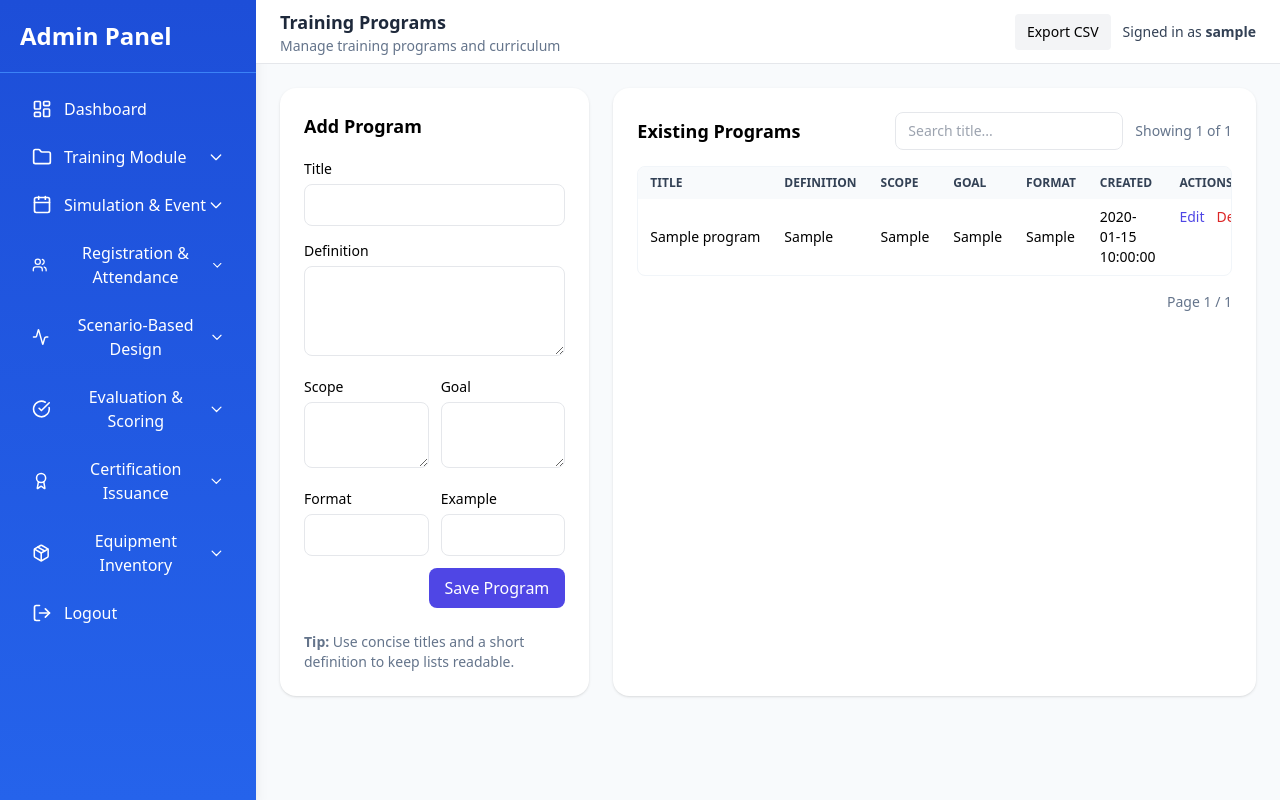
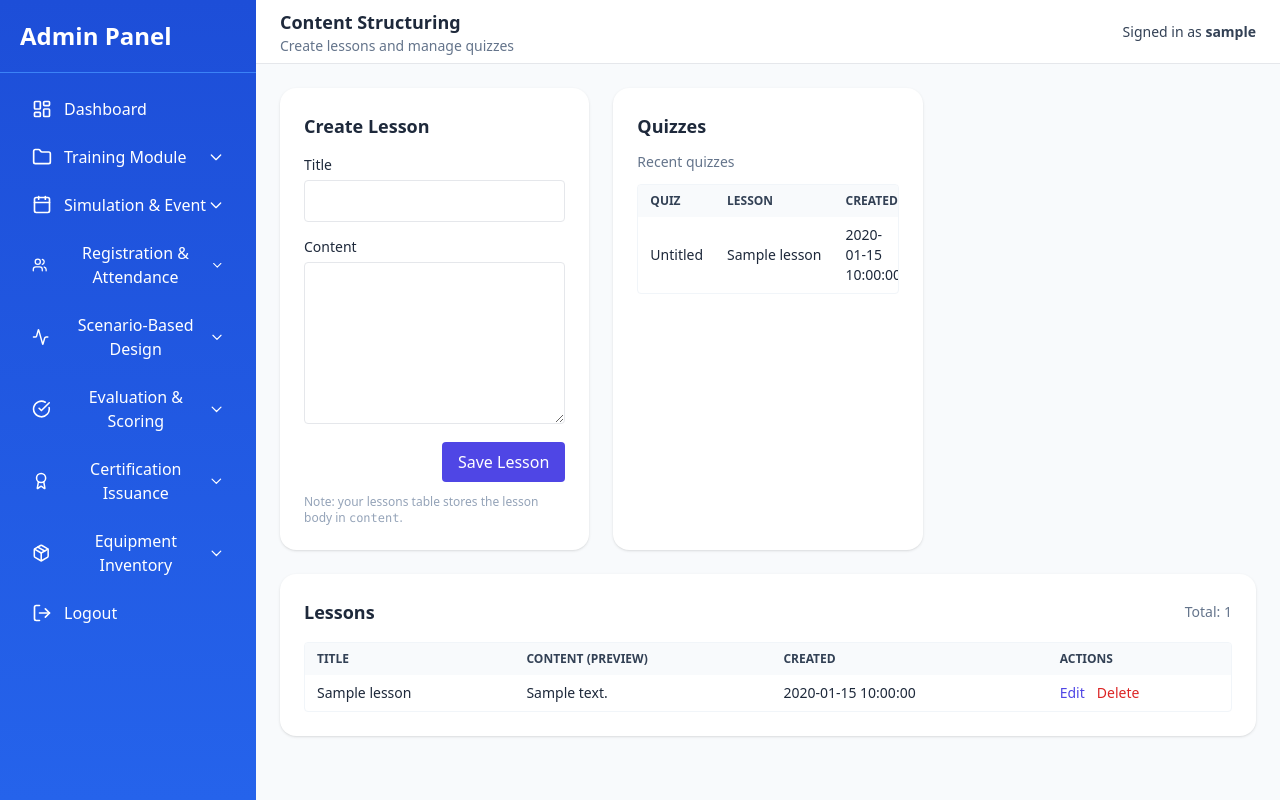
Before and after one commit to Rhuary13/Capstone-defense, a PHP site: page /module1.2.php in a window 1280 px wide. Run offline with PHP 8.4, Linux system fonts and the light colour scheme; the visitor is signed in with stand-in values (Sample User, id 1); tables that the repository leaves empty hold one stand-in row (values such as "Sample post"); some libraries are stand-ins or nearby versions.

Commit message:
Capstone-defense

```diff
--- a/admin/module1/module1.2.php
+++ b/admin/module1/module1.2.php
@@ -1,315 +1,261 @@
 <?php
+// module1.2.php — Content Structuring (single-file, admin)
+// Assumes lessons table columns: id, title, content, created_at
+
 session_start();
-// Database connection
-$host = "localhost";
-$user = "root";
-$pass = ""; // or your MySQL password if set
-$db   = "training_management"; // <-- use your actual DB name
 
-$conn = new mysqli($host, $user, $pass, $db);
+// ------------------ DB connect ------------------
+$DB_HOST = 'localhost';
+$DB_USER = 'root';
+$DB_PASS = '';
+$DB_NAME = 'training_management';
+
+$conn = new mysqli($DB_HOST, $DB_USER, $DB_PASS, $DB_NAME);
 if ($conn->connect_error) {
-    die("Connection failed: " . htmlspecialchars($conn->connect_error));
+    die('DB connect error: ' . htmlspecialchars($conn->connect_error));
 }
 
-// Security: require login
-if (!isset($_SESSION['id'])) {
-    header("Location: ../auth/login.php");
+// ------------------ Admin check ------------------
+if (!isset($_SESSION['id']) || ($_SESSION['role'] ?? '') !== 'admin') {
+    header('Location: ../auth/login.php');
     exit;
 }
 
-// -------- Export CSV (simple) --------
-if (isset($_GET['export']) && $_GET['export'] === 'csv') {
-    header('Content-Type: text/csv; charset=utf-8');
-    header('Content-Disposition: attachment; filename=training_programs.csv');
-    $out = fopen('php://output', 'w');
-    fputcsv($out, ['id','title','definition','scope','goal','format','example','created_at']);
-    $res = $conn->query("SELECT id,title,definition,scope,goal,format,example,created_at FROM training_programs ORDER BY created_at DESC");
-    if ($res) {
-        while ($r = $res->fetch_assoc()) {
-            fputcsv($out, [$r['id'],$r['title'],$r['definition'],$r['scope'],$r['goal'],$r['format'],$r['example'],$r['created_at']]);
+// ------------------ CSRF ------------------
+if (empty($_SESSION['csrf_token'])) $_SESSION['csrf_token'] = bin2hex(random_bytes(32));
+$CSRF = $_SESSION['csrf_token'];
+
+// ------------------ Helpers ------------------
+function esc($s){ return htmlspecialchars($s ?? '', ENT_QUOTES, 'UTF-8'); }
+function table_exists($conn, $table){
+    $t = $conn->real_escape_string($table);
+    $r = $conn->query("SHOW TABLES LIKE '{$t}'");
+    return ($r && $r->num_rows > 0);
+}
+function column_exists($conn, $table, $column){
+    $t = $conn->real_escape_string($table);
+    $c = $conn->real_escape_string($column);
+    $r = $conn->query("SHOW COLUMNS FROM `{$t}` LIKE '{$c}'");
+    return ($r && $r->num_rows > 0);
+}
+
+// ------------------ Messages ------------------
+$errors = [];
+$success = [];
+
+// ------------------ POST: Add Lesson ------------------
+if ($_SERVER['REQUEST_METHOD'] === 'POST' && isset($_POST['add_lesson'])) {
+    if (!isset($_POST['csrf_token']) || !hash_equals($_SESSION['csrf_token'], $_POST['csrf_token'])) {
+        $errors[] = 'Invalid CSRF token.';
+    } else {
+        $title = trim($_POST['title'] ?? '');
+        $content = trim($_POST['content'] ?? '');
+
+        if ($title === '') $errors[] = 'Title is required.';
+        if ($content === '') $errors[] = 'Content is required.';
+
+        if (empty($errors)) {
+            $stmt = $conn->prepare("INSERT INTO lessons (title, content, created_at) VALUES (?, ?, NOW())");
+            $stmt->bind_param('ss', $title, $content);
+            if ($stmt->execute()) {
+                $success[] = 'Lesson created successfully.';
+            } else {
+                $errors[] = 'DB error (insert lesson): ' . $stmt->error;
+            }
+            $stmt->close();
         }
     }
-    fclose($out);
-    exit;
 }
 
-// ---------- Helpers ----------
-function esc($s){ return htmlspecialchars($s ?? '', ENT_QUOTES, 'UTF-8'); }
-
-// ---------- Handle POSTs (Create / Update) with prepared statements ----------
-$postErrors = [];
-if ($_SERVER['REQUEST_METHOD'] === 'POST') {
-    // create
-    if (isset($_POST['add_program'])) {
-        $title = trim($_POST['title'] ?? '');
-        if ($title === '') $postErrors[] = 'Title is required.';
-        if (empty($postErrors)) {
-            $stmt = $conn->prepare("INSERT INTO training_programs (title, definition, scope, goal, format, example, created_at) VALUES (?, ?, ?, ?, ?, ?, NOW())");
-            $stmt->bind_param('ssssss', $_POST['title'], $_POST['definition'], $_POST['scope'], $_POST['goal'], $_POST['format'], $_POST['example']);
-            $stmt->execute();
+// ------------------ GET: Delete Lesson ------------------
+if (isset($_GET['delete_lesson'])) {
+    $id = (int)$_GET['delete_lesson'];
+    if ($id > 0) {
+        $stmt = $conn->prepare("DELETE FROM lessons WHERE id=?");
+        $stmt->bind_param('i', $id);
+        if ($stmt->execute()) $success[] = 'Lesson deleted.';
+        else $errors[] = 'Failed to delete: ' . $stmt->error;
         $stmt->close();
-            header('Location: program.php?success=1');
+        // redirect to remove query param
+        header('Location: ' . strtok($_SERVER["REQUEST_URI"], '?'));
         exit;
     }
 }
 
-    // update
-    if (isset($_POST['update_program'])) {
-        $id = (int)($_POST['id'] ?? 0);
-        $title = trim($_POST['title'] ?? '');
-        if ($id <= 0) $postErrors[] = 'Invalid program id.';
-        if ($title === '') $postErrors[] = 'Title is required.';
-        if (empty($postErrors)) {
-            $stmt = $conn->prepare("UPDATE training_programs SET title=?, definition=?, scope=?, goal=?, format=?, example=? WHERE id=?");
-            $stmt->bind_param('ssssssi', $_POST['title'], $_POST['definition'], $_POST['scope'], $_POST['goal'], $_POST['format'], $_POST['example'], $id);
-            $stmt->execute();
-            $stmt->close();
-            header('Location: program.php?updated=1');
-            exit;
+// ------------------ Fetch lessons for listing ------------------
+// Use created_at ordering; fallback to id if needed
+$lessons_q = $conn->query("SELECT id, title, content, created_at FROM lessons ORDER BY created_at DESC");
+if (!$lessons_q) {
+    $lessons_q = $conn->query("SELECT id, title, content, created_at FROM lessons ORDER BY id DESC");
 }
+
+// ------------------ Fetch quizzes safely (if table exists) ------------------
+$quizzes_q = false;
+if (table_exists($conn, 'quizzes')) {
+    if (column_exists($conn, 'quizzes', 'created_at')) {
+        $quizzes_q = $conn->query("SELECT q.*, l.title AS lesson_title FROM quizzes q LEFT JOIN lessons l ON q.lesson_id = l.id ORDER BY q.created_at DESC");
+    } else {
+        $quizzes_q = $conn->query("SELECT q.*, l.title AS lesson_title FROM quizzes q LEFT JOIN lessons l ON q.lesson_id = l.id ORDER BY q.id DESC");
     }
 }
 
-// ---------- Delete via GET (confirm client-side) ----------
-if (isset($_GET['delete'])) {
-    $id = (int) $_GET['delete'];
-    if ($id > 0) {
-        $stmt = $conn->prepare("DELETE FROM training_programs WHERE id=?");
-        $stmt->bind_param('i', $id);
-        $stmt->execute();
-        $stmt->close();
-    }
-    header('Location: program.php?deleted=1');
-    exit;
-}
-
-// ---------- Fetch (for edit) ----------
-$editData = null;
-if (isset($_GET['edit'])) {
-    $id = (int) $_GET['edit'];
-    $stmt = $conn->prepare("SELECT * FROM training_programs WHERE id=? LIMIT 1");
-    $stmt->bind_param('i', $id);
-    $stmt->execute();
-    $result = $stmt->get_result();
-    $editData = $result->fetch_assoc();
-    $stmt->close();
-}
-
-// ---------- Fetch all programs (with simple pagination) ----------
-$page = max(1, (int)($_GET['page'] ?? 1));
-$perPage = 12;
-$offset = ($page - 1) * $perPage;
-$totalR = $conn->query("SELECT COUNT(*) AS c FROM training_programs");
-$total = 0;
-if ($totalR) { $total = (int)$totalR->fetch_assoc()['c']; }
-$pages = max(1, (int)ceil($total / $perPage));
-$stmt = $conn->prepare("SELECT id,title,definition,scope,goal,format,example,created_at FROM training_programs ORDER BY created_at DESC LIMIT ? OFFSET ?");
-$stmt->bind_param('ii', $perPage, $offset);
-$stmt->execute();
-$programs = $stmt->get_result();
+// Example SQL for quizzes if missing (shown in UI)
+$example_sql = <<<SQL
+-- Example SQL to create quizzes & questions:
+CREATE TABLE quizzes (
+  id INT AUTO_INCREMENT PRIMARY KEY,
+  lesson_id INT NOT NULL,
+  title VARCHAR(255) NOT NULL,
+  created_at DATETIME DEFAULT CURRENT_TIMESTAMP
+);
+CREATE TABLE quiz_questions (
+  id INT AUTO_INCREMENT PRIMARY KEY,
+  quiz_id INT NOT NULL,
+  question TEXT NOT NULL,
+  option_a TEXT, option_b TEXT, option_c TEXT, option_d TEXT,
+  correct CHAR(1) NOT NULL
+);
+SQL;
 
 ?>
-
 <!doctype html>
 <html lang="en">
 <head>
-  <meta charset="utf-8">
-  <meta name="viewport" content="width=device-width,initial-scale=1">
-  <title>Training Programs — Admin</title>
+  <meta charset="utf-8" />
+  <meta name="viewport" content="width=device-width,initial-scale=1" />
+  <title>Content Structuring — Admin</title>
   <script src="https://cdn.tailwindcss.com"></script>
-  <script src="https://unpkg.com/alpinejs@3.x.x" defer></script>
   <script src="https://unpkg.com/lucide@latest"></script>
   <style>
     html,body{height:100%}
     .app{display:flex;height:100vh;overflow:hidden}
     .main-wrap{flex:1;display:flex;flex-direction:column;min-width:0}
-    .main-scroll{flex:1;overflow:auto;min-height:0;padding:1.5rem}
-    /* subtle table wrapping */
-    .table-cell-truncate{max-width:16rem;overflow:hidden;text-overflow:ellipsis;white-space:nowrap}
+    .main-scroll{flex:1;overflow:auto;min-height:0;padding:1.5rem;background:#f8fafc}
+    .truncate{max-width:18rem;overflow:hidden;text-overflow:ellipsis;white-space:nowrap}
   </style>
 </head>
-<body class="bg-slate-50 font-sans">
+<body class="font-sans text-slate-800">
 
 <div class="app">
-    <!-- Sidebar include if exists -->
-    <?php if (file_exists(__DIR__ . '/../sidebar.php')): ?>
-      <?php include __DIR__ . '/../sidebar.php'; ?>
-    <?php else: ?>
-      <aside style="width:16rem;background:#fff;border-right:1px solid #edf2f7;padding:1rem;">
-        <div class="font-bold text-lg">Admin</div>
-      </aside>
-    <?php endif; ?>
+  <!-- Sidebar include -->
+  <?php include '../sidebar.php'; ?>
 
   <div class="main-wrap">
     <header class="bg-white border-b h-16 flex items-center justify-between px-6">
       <div>
-          <h1 class="text-lg font-semibold text-slate-800">Training Programs</h1>
-          <div class="text-sm text-slate-500">Manage training programs and curriculum</div>
+        <h1 class="text-lg font-semibold">Content Structuring</h1>
+        <div class="text-sm text-slate-500">Create lessons and manage quizzes</div>
       </div>
       <div class="flex items-center gap-3">
-          <a href="?export=csv" class="px-3 py-2 bg-gray-100 rounded text-sm">Export CSV</a>
-          <div class="text-sm text-slate-700">Signed in as <strong><?= esc($_SESSION['username'] ?? 'User') ?></strong></div>
+        <div class="text-sm text-slate-700">Signed in as <strong><?= esc($_SESSION['username'] ?? 'Admin') ?></strong></div>
       </div>
     </header>
 
     <main class="main-scroll" role="main">
       <div class="max-w-6xl mx-auto">
-          <?php if (!empty($postErrors)): ?>
-            <div class="mb-4 p-3 rounded-lg bg-rose-50 text-rose-700 border border-rose-100">
-              <strong>Errors:</strong>
-              <ul class="mt-1">
-                <?php foreach ($postErrors as $pe): ?><li><?= esc($pe) ?></li><?php endforeach; ?>
-              </ul>
-            </div>
-          <?php endif; ?>
+
+        <!-- messages -->
+        <?php foreach ($errors as $er): ?>
+          <div class="mb-3 p-3 rounded bg-rose-50 border border-rose-100 text-rose-800"><?= esc($er) ?></div>
+        <?php endforeach; ?>
+        <?php foreach ($success as $s): ?>
+          <div class="mb-3 p-3 rounded bg-green-50 border border-green-100 text-green-800"><?= esc($s) ?></div>
+        <?php endforeach; ?>
 
         <div class="grid grid-cols-1 lg:grid-cols-3 gap-6">
-            <!-- Form panel -->
+          <!-- Lesson form -->
           <section class="bg-white p-6 rounded-2xl shadow">
-              <div class="flex items-center justify-between mb-4">
-                <h2 class="text-lg font-semibold"><?= $editData ? 'Edit Program' : 'Add Program' ?></h2>
-                <?php if ($editData): ?>
-                  <a href="program.php" class="text-sm text-slate-500">New</a>
-                <?php endif; ?>
+            <h2 class="text-lg font-semibold mb-3">Create Lesson</h2>
+            <form method="POST">
+              <input type="hidden" name="csrf_token" value="<?= esc($CSRF) ?>">
+              <div class="mb-3">
+                <label class="text-sm font-medium">Title</label>
+                <input name="title" required class="mt-1 w-full px-3 py-2 border rounded" />
               </div>
-
-              <form method="POST" class="space-y-3">
-                <input type="hidden" name="id" value="<?= esc($editData['id'] ?? '') ?>">
-
-                <div>
-                  <label class="text-sm font-medium">Title</label>
-                  <input name="title" required value="<?= esc($editData['title'] ?? '') ?>" class="mt-1 w-full px-3 py-2 border rounded-lg" />
+              <div class="mb-3">
+                <label class="text-sm font-medium">Content</label>
+                <textarea name="content" rows="6" class="mt-1 w-full px-3 py-2 border rounded"></textarea>
               </div>
-
-                <div>
-                  <label class="text-sm font-medium">Definition</label>
-                  <textarea name="definition" rows="3" class="mt-1 w-full px-3 py-2 border rounded-lg"><?= esc($editData['definition'] ?? '') ?></textarea>
-                </div>
-
-                <div class="grid grid-cols-1 md:grid-cols-2 gap-3">
-                  <div>
-                    <label class="text-sm font-medium">Scope</label>
-                    <textarea name="scope" rows="2" class="mt-1 w-full px-3 py-2 border rounded-lg"><?= esc($editData['scope'] ?? '') ?></textarea>
-                  </div>
-                  <div>
-                    <label class="text-sm font-medium">Goal</label>
-                    <textarea name="goal" rows="2" class="mt-1 w-full px-3 py-2 border rounded-lg"><?= esc($editData['goal'] ?? '') ?></textarea>
-                  </div>
-                </div>
-
-                <div class="grid grid-cols-1 md:grid-cols-2 gap-3">
-                  <div>
-                    <label class="text-sm font-medium">Format</label>
-                    <input name="format" value="<?= esc($editData['format'] ?? '') ?>" class="mt-1 w-full px-3 py-2 border rounded-lg" />
-                  </div>
-                  <div>
-                    <label class="text-sm font-medium">Example</label>
-                    <input name="example" value="<?= esc($editData['example'] ?? '') ?>" class="mt-1 w-full px-3 py-2 border rounded-lg" />
-                  </div>
-                </div>
-
-                <div class="flex gap-2 justify-end">
-                  <?php if ($editData): ?>
-                    <button type="submit" name="update_program" class="px-4 py-2 bg-indigo-600 text-white rounded-lg">Update Program</button>
-                    <a href="program.php" class="px-4 py-2 bg-gray-100 rounded-lg">Cancel</a>
-                  <?php else: ?>
-                    <button type="submit" name="add_program" class="px-4 py-2 bg-indigo-600 text-white rounded-lg">Save Program</button>
-                  <?php endif; ?>
+              <div class="flex justify-end">
+                <button type="submit" name="add_lesson" class="px-4 py-2 bg-indigo-600 text-white rounded">Save Lesson</button>
               </div>
             </form>
-
-              <div class="mt-6 text-sm text-slate-500">
-                <strong>Tip:</strong> Use concise titles and a short definition to keep lists readable.
-              </div>
+            <div class="text-xs text-slate-400 mt-3">Note: your lessons table stores the lesson body in <code>content</code>.</div>
           </section>
 
-            <!-- Programs list (spans 2 columns on large screens) -->
-            <section class="lg:col-span-2 bg-white p-6 rounded-2xl shadow">
-              <div class="flex items-center justify-between mb-4">
-                <h2 class="text-lg font-semibold">Existing Programs</h2>
-                <div class="flex items-center gap-3">
-                  <input id="search" placeholder="Search title..." class="px-3 py-2 border rounded-lg text-sm" oninput="filterTable(this.value)">
-                  <label class="text-sm text-slate-500">Showing <?= $programs->num_rows ?> of <?= $total ?></label>
-                </div>
-              </div>
-
-              <div class="overflow-auto rounded-lg border border-slate-100">
+          <!-- placeholder quizzes panel -->
+          <section class="bg-white p-6 rounded-2xl shadow">
+            <h2 class="text-lg font-semibold mb-3">Quizzes</h2>
+            <?php if ($quizzes_q !== false): ?>
+              <p class="text-sm text-slate-500 mb-3">Recent quizzes</p>
+              <div class="overflow-auto rounded border border-slate-100">
                 <table class="min-w-full text-sm">
                   <thead class="bg-slate-50 text-slate-700 text-xs uppercase">
                     <tr>
-                      <th class="px-3 py-2 text-left">Title</th>
-                      <th class="px-3 py-2 text-left">Definition</th>
-                      <th class="px-3 py-2 text-left">Scope</th>
-                      <th class="px-3 py-2 text-left">Goal</th>
-                      <th class="px-3 py-2 text-left">Format</th>
+                      <th class="px-3 py-2 text-left">Quiz</th>
+                      <th class="px-3 py-2 text-left">Lesson</th>
                       <th class="px-3 py-2 text-left">Created</th>
-                      <th class="px-3 py-2 text-left">Actions</th>
                     </tr>
                   </thead>
-                  <tbody id="programTable" class="divide-y">
-                    <?php while ($row = $programs->fetch_assoc()): ?>
-                      <tr>
-                        <td class="px-3 py-2 table-cell-truncate" title="<?= esc($row['title']) ?>"><?= esc($row['title']) ?></td>
-                        <td class="px-3 py-2 table-cell-truncate" title="<?= esc($row['definition']) ?>"><?= esc($row['definition']) ?></td>
-                        <td class="px-3 py-2 table-cell-truncate" title="<?= esc($row['scope']) ?>"><?= esc($row['scope']) ?></td>
-                        <td class="px-3 py-2 table-cell-truncate" title="<?= esc($row['goal']) ?>"><?= esc($row['goal']) ?></td>
-                        <td class="px-3 py-2 table-cell-truncate" title="<?= esc($row['format']) ?>"><?= esc($row['format']) ?></td>
-                        <td class="px-3 py-2"><?= esc($row['created_at']) ?></td>
-                        <td class="px-3 py-2 flex gap-3">
-                          <a href="?edit=<?= (int)$row['id'] ?>" class="text-indigo-600 hover:underline">Edit</a>
-                          <a href="#" onclick="confirmDelete(<?= (int)$row['id'] ?>)" class="text-red-600 hover:underline">Delete</a>
-                        </td>
+                  <tbody>
+                    <?php while ($q = $quizzes_q->fetch_assoc()): ?>
+                      <tr class="hover:bg-slate-50">
+                        <td class="px-3 py-2"><?= esc($q['title'] ?? 'Untitled') ?></td>
+                        <td class="px-3 py-2 truncate"><?= esc($q['lesson_title'] ?? '-') ?></td>
+                        <td class="px-3 py-2"><?= esc($q['created_at'] ?? $q['id']) ?></td>
                       </tr>
                     <?php endwhile; ?>
                   </tbody>
                 </table>
               </div>
-
-              <!-- Pagination -->
-              <div class="mt-4 flex items-center justify-end gap-2">
-                <?php if ($page > 1): ?>
-                  <a href="?page=<?= $page-1 ?>" class="px-3 py-1 bg-gray-100 rounded">Prev</a>
+            <?php else: ?>
+              <div class="text-sm text-slate-500">No quizzes table found. Create <code>quizzes</code> and <code>quiz_questions</code> to enable quizzes.</div>
+              <pre class="mt-3 p-2 bg-white text-xs rounded border"><?= esc($example_sql) ?></pre>
             <?php endif; ?>
-                <div class="text-sm text-slate-500">Page <?= $page ?> / <?= $pages ?></div>
-                <?php if ($page < $pages): ?>
-                  <a href="?page=<?= $page+1 ?>" class="px-3 py-1 bg-gray-100 rounded">Next</a>
-                <?php endif; ?>
-              </div>
-
           </section>
 
         </div>
+
+        <div class="mt-6 bg-white p-6 rounded-2xl shadow">
+          <div class="flex items-center justify-between mb-4">
+            <h3 class="text-lg font-semibold">Lessons</h3>
+            <div class="text-sm text-slate-500">Total: <?= ($lessons_q ? $lessons_q->num_rows : 0) ?></div>
+          </div>
+
+          <div class="overflow-auto rounded border border-slate-100">
+            <table class="min-w-full text-sm">
+              <thead class="bg-slate-50 text-slate-700 text-xs uppercase">
+                <tr>
+                  <th class="px-3 py-2 text-left">Title</th>
+                  <th class="px-3 py-2 text-left">Content (preview)</th>
+                  <th class="px-3 py-2 text-left">Created</th>
+                  <th class="px-3 py-2 text-left">Actions</th>
+                </tr>
+              </thead>
+              <tbody>
+              <?php if ($lessons_q && $lessons_q->num_rows): while ($row = $lessons_q->fetch_assoc()): ?>
+                <tr class="hover:bg-slate-50">
+                  <td class="px-3 py-2 font-medium"><?= esc($row['title']) ?></td>
+                  <td class="px-3 py-2 truncate"><?= esc(substr(strip_tags($row['content']), 0, 180)) ?></td>
+                  <td class="px-3 py-2"><?= esc($row['created_at'] ?? '') ?></td>
+                  <td class="px-3 py-2 flex gap-3">
+                    <a class="text-indigo-600" href="edit_lesson.php?id=<?= (int)$row['id'] ?>">Edit</a>
+                    <a class="text-red-600" href="#" onclick="if(confirm('Delete this lesson?')) window.location='?delete_lesson=<?= (int)$row['id'] ?>'">Delete</a>
+                  </td>
+                </tr>
+              <?php endwhile; else: ?>
+                <tr><td colspan="4" class="p-4 text-center text-slate-500">No lessons yet.</td></tr>
+              <?php endif; ?>
+              </tbody>
+            </table>
+          </div>
+        </div>
+
       </div>
     </main>
   </div>
 </div>
 
-  <!-- Delete confirmation modal (Alpine) -->
-  <div x-data="{}" x-init="() => {}">
-    <template x-teleport="body">
-      <div id="confirmDelete" x-show="false" style="display:none"></div>
-    </template>
-  </div>
-
-  <script>
-    lucide.createIcons();
-    function confirmDelete(id){
-      if (confirm('Delete this program? This action cannot be undone.')){
-        window.location.href = '?delete='+id;
-      }
-    }
-
-    // client-side simple filter (title + definition)
-    function filterTable(q){
-      q = q.trim().toLowerCase();
-      const rows = document.querySelectorAll('#programTable tr');
-      rows.forEach(r=>{
-        const title = r.children[0].innerText.toLowerCase();
-        const def = r.children[1].innerText.toLowerCase();
-        if (!q || title.includes(q) || def.includes(q)) r.style.display = '';
-        else r.style.display = 'none';
-      });
-    }
-  </script>
+<script>lucide.createIcons();</script>
 </body>
 </html>
--- a/admin/sidebar.php
+++ b/admin/sidebar.php
@@ -34,7 +34,7 @@
         <ul x-show="open" x-transition
             class="ml-8 mt-2 space-y-2 border-l border-blue-400 pl-4 text-sm">
           <li><a href="/Capstone-defense/admin/module1/module1.1.php" class="block px-2 py-2 rounded hover:bg-blue-500">Module Creation</a></li>
-          <li><a href="/Capstone-defense/admin/module1/module1.2.php" class="block px-2 py-2 rounded hover:bg-blue-500">Content Notification</a></li>
+          <li><a href="/Capstone-defense/admin/module1/module1.2.php" class="block px-2 py-2 rounded hover:bg-blue-500">Content Structuring</a></li>
           <li><a href="/Capstone-defense/admin/module1/module1.3.php" class="block px-2 py-2 rounded hover:bg-blue-500">Scheduling</a></li>
           <li><a href="/Capstone-defense/admin/module1/module1.4.php" class="block px-2 py-2 rounded hover:bg-blue-500">Records</a></li>
           <li><a href="/Capstone-defense/admin/module1/module1.5.php" class="block px-2 py-2 rounded hover:bg-blue-500">Assessment & Evaluation</a></li>
--- a/simulation_event_planning.sql
+++ b/simulation_event_planning.sql
@@ -3,7 +3,7 @@
 -- https://www.phpmyadmin.net/
 --
 -- Host: 127.0.0.1
--- Generation Time: Oct 19, 2025 at 08:31 PM
+-- Generation Time: Oct 25, 2025 at 08:59 PM
 -- Server version: 10.4.32-MariaDB
 -- PHP Version: 8.2.12
 
```
Also changed, not shown: auth.sql (renamed from auth (1).sql, +5 -5 lines), training_management.sql (+107 -4 lines). Lines whose indentation alone changed are shown as unchanged.
